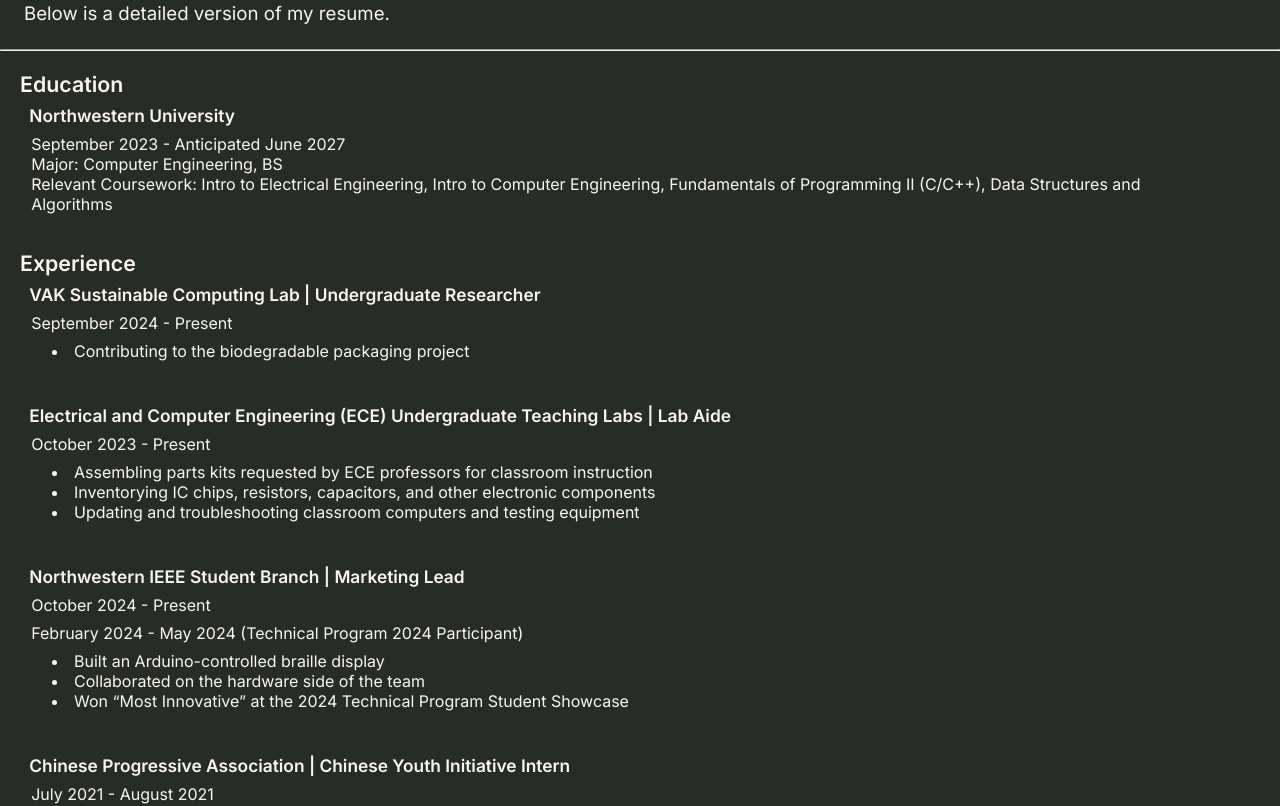
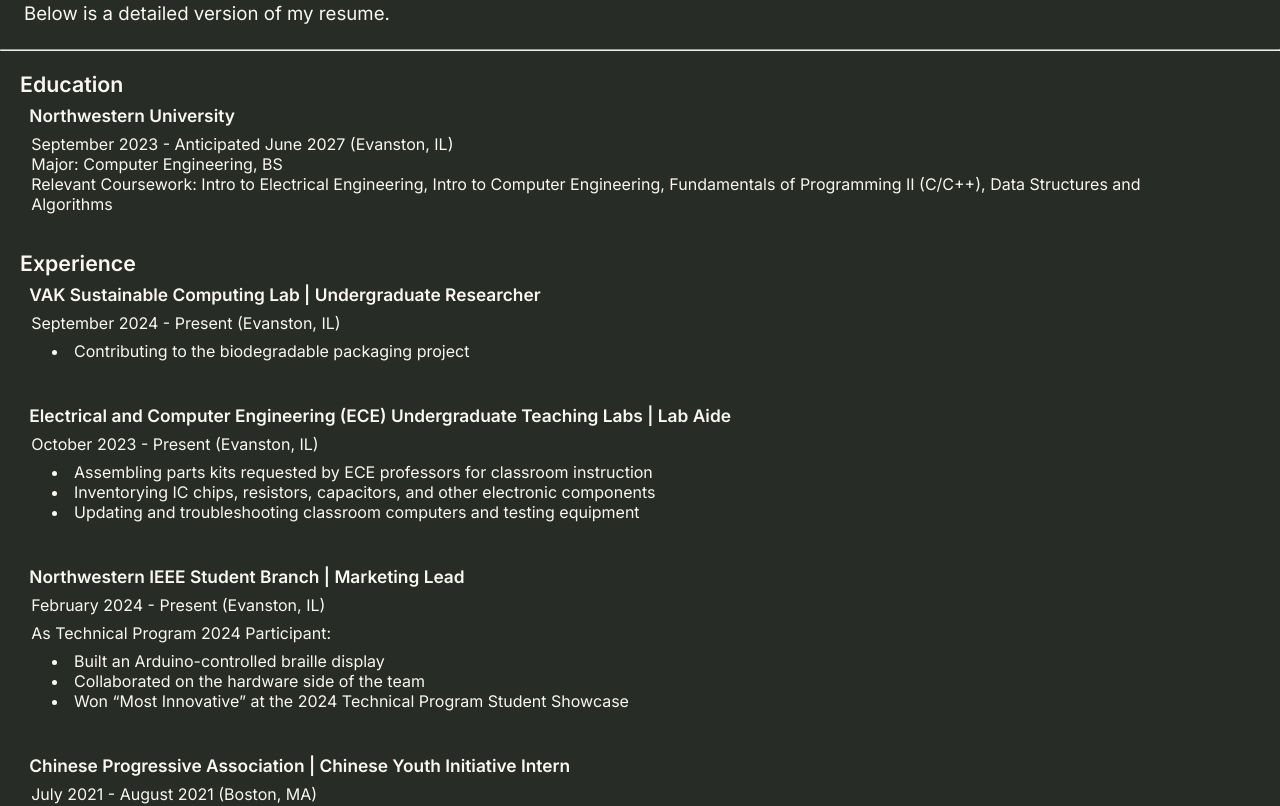
Before and after one commit to katiejg/katiejg.github.io, a React (Create React App) app: page /about in a window 1280 px wide. Shown: the part 200-1006 px from the top of the page. Built offline with nearby package versions, Linux system fonts and the light colour scheme.

Commit message:
Added locations to resume

```diff
--- a/src/About.js
+++ b/src/About.js
@@ -13,19 +13,19 @@
         <div className="Section Resume">
           <h3 id="edu">Education</h3>
           <h4>Northwestern University</h4>
-          <p>September 2023 - Anticipated June 2027
+          <p>September 2023 - Anticipated June 2027 (Evanston, IL)
           <br/>Major: Computer Engineering, BS
           <br/>Relevant Coursework: Intro to Electrical Engineering, Intro to Computer Engineering, Fundamentals of Programming II (C/C++), Data Structures and Algorithms</p>
           <br />
           <h3 id="exp">Experience</h3>
           <h4>VAK Sustainable Computing Lab | Undergraduate Researcher</h4>
-          <p>September 2024 - Present</p>
+          <p>September 2024 - Present (Evanston, IL)</p>
           <ul>
             <li>Contributing to the biodegradable packaging project</li>
           </ul>
           <br />
           <h4>Electrical and Computer Engineering (ECE) Undergraduate Teaching Labs | Lab Aide</h4>
-          <p>October 2023 - Present</p>
+          <p>October 2023 - Present (Evanston, IL)</p>
           <ul>
             <li>Assembling parts kits requested by ECE professors for classroom instruction</li>
             <li>Inventorying IC chips, resistors, capacitors, and other electronic components</li>
@@ -33,8 +33,8 @@
           </ul>
           <br />
           <h4>Northwestern IEEE Student Branch | Marketing Lead</h4>
-          <p>October 2024 - Present</p>
-          <p>February 2024 - May 2024 (Technical Program 2024 Participant)</p>
+          <p>February 2024 - Present (Evanston, IL)</p>
+          <p>As Technical Program 2024 Participant:</p>
           <ul>
             <li>Built an Arduino-controlled braille display</li>
             <li>Collaborated on the hardware side of the team</li>
@@ -42,7 +42,7 @@
           </ul>
           <br />
           <h4>Chinese Progressive Association | Chinese Youth Initiative Intern</h4>
-          <p>July 2021 - August 2021</p>
+          <p>July 2021 - August 2021 (Boston, MA)</p>
           <ul>
             <li>Participated in group discussions on Asian-American history to guide community development</li>
             <li>Hosted an educational activity about the Yes On 1 campaign to Chinatown residents</li>
```
